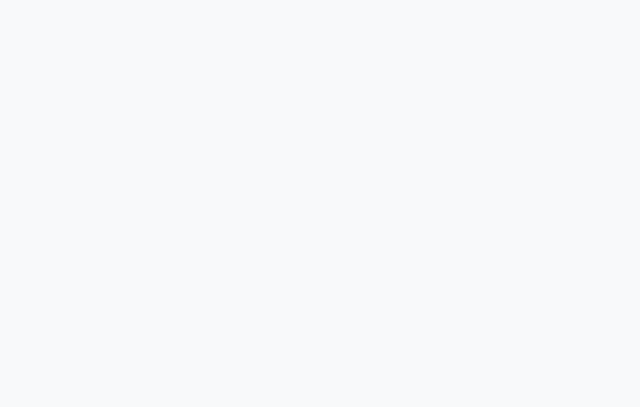
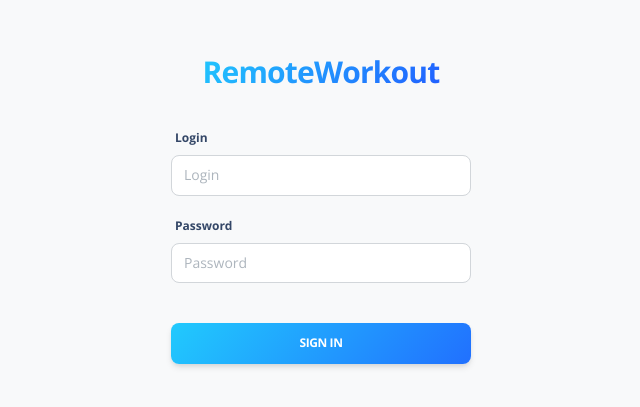
Before and after one commit to vitalii-honchar/remote-workout-ui, a Vue app: page /price#/login in a window 1280 px wide. Before the commit this address had no page. Shown: the part 101-508 px from the top of the page, without its empty margins (319-959 px from the left). Built offline with nearby package versions, Linux system fonts and the light colour scheme.

Commit message:
Implemented login flow

```diff
--- a/src/components/App.vue
+++ b/src/components/App.vue
@@ -1,11 +1,30 @@
 
 <script>
+import "@/assets/css/nucleo-icons.css"
+import "@/assets/css/nucleo-svg.css"
+import "perfect-scrollbar/dist/perfect-scrollbar"
+import "smooth-scrollbar/dist/smooth-scrollbar"
+import "bootstrap/dist/css/bootstrap.min.css"
+import "bootstrap"
 import { RouterView } from 'vue-router'
+import {inject} from "vue";
 
 export default {
   name: 'App',
   components: {
     RouterView
+  },
+  async created() {
+    if (this.$route.name !== 'login') {
+      const authenticationService = inject('authenticationService')
+      const authorized = await authenticationService.isAuthorized()
+      if (!authorized) {
+        console.log('Unauthorized ')
+        this.$router.push({ name: 'login' })
+      } else {
+        this.$router.push({ name: 'index' })
+      }
+    }
   }
 }
 </script>
@@ -13,3 +32,7 @@ export default {
 <template>
   <router-view></router-view>
 </template>
+
+<style lang="scss">
+@import "@/assets/scss/soft-ui-dashboard.scss";
+</style>
--- a/src/components/lib/PageTemplate.vue
+++ b/src/components/lib/PageTemplate.vue
@@ -1,10 +1,4 @@
 <script>
-import "../../assets/css/nucleo-icons.css"
-import "../../assets/css/nucleo-svg.css"
-import "perfect-scrollbar/dist/perfect-scrollbar"
-import "smooth-scrollbar/dist/smooth-scrollbar"
-import "bootstrap/dist/css/bootstrap.min.css"
-import "bootstrap"
 import SideBar from "@/components/lib/SideBar";
 import NavBar from "@/components/lib/NavBar";
 
@@ -44,7 +38,3 @@ export default {
     </div>
   </main>
 </template>
-
-<style lang="scss">
-@import "@/assets/scss/soft-ui-dashboard.scss";
-</style>
--- /dev/null
+++ b/src/components/page/LoginPage.vue
@@ -0,0 +1,67 @@
+<script>
+import {inject} from "vue"
+import {InvalidUsernameOrPassword} from "@/service/frontend/authentication-service.mjs"
+
+export default {
+  name: "LoginPage",
+
+  data() {
+    return {
+      login: null,
+      password: null,
+      errorMessage: null
+    }
+  },
+
+  created() {
+    this.authenticationService = inject('authenticationService')
+  },
+
+  methods: {
+    async handleLogin() {
+      try {
+        await this.authenticationService.login(this.login, this.password)
+        this.$router.push({ name: 'index' })
+      } catch (e) {
+        if (e instanceof InvalidUsernameOrPassword) {
+          this.errorMessage = e.message
+        }
+      }
+    }
+  }
+}
+</script>
+
+<template>
+  <main class="main-content mt-0">
+    <div class="container">
+      <div class="row">
+        <div class="col-xl-4 col-lg-5 col-md-6 d-flex flex-column mx-auto">
+          <div class="card card-plain mt-8">
+            <div class="card-header pb-0 text-left bg-transparent text-center">
+              <h3 class="font-weight-bolder text-info text-gradient">RemoteWorkout</h3>
+            </div>
+            <div class="card-body">
+              <div class="alert alert-danger text-white" role="alert" v-show="errorMessage !== null">
+                {{errorMessage}}
+              </div>
+              <form role="form">
+                <label>Login</label>
+                <div class="mb-3">
+                  <input v-model="login" type="text" class="form-control" placeholder="Login" aria-label="Login">
+                </div>
+                <label>Password</label>
+                <div class="mb-3">
+                  <input v-model="password" type="password" class="form-control" placeholder="Password" aria-label="Password" aria-describedby="password-addon">
+                </div>
+                <div class="text-center">
+                  <button @click="handleLogin" type="button" class="btn bg-gradient-info w-100 mt-4 mb-0">Sign in</button>
+                </div>
+              </form>
+            </div>
+          </div>
+        </div>
+      </div>
+    </div>
+  </main>
+</template>
--- a/src/main.js
+++ b/src/main.js
@@ -7,12 +7,17 @@ import App from './components/App'
 import { library } from '@fortawesome/fontawesome-svg-core'
 import { faUsers, faCreditCard, faList, faPersonBiking, faRightFromBracket } from '@fortawesome/free-solid-svg-icons'
 import { FontAwesomeIcon } from '@fortawesome/vue-fontawesome'
+import authorizationService from './service/frontend/authentication-service.mjs'
+import createAuthorizationStore from "@/service/frontend/authentication-store.mjs"
+import createApiService from "@/service/backend/api-service.mjs"
+import LoginPage from "@/components/page/LoginPage";
 
 const routes = [
     { path: '/student', component: StudentsPage, name: 'student' },
     { path: '/price', component: PricePlanPage, name: 'price' },
     { path: '/workout', component: WorkoutPage, name: 'workout' },
-    { path: '/', redirect: '/student' }
+    { path: '/login', component: LoginPage, name: 'login' },
+    { path: '/', redirect: '/student', name: 'index' },
 ]
 
 const router = createRouter({
@@ -23,7 +28,11 @@ const router = createRouter({
 
 library.add(faUsers, faCreditCard, faList, faPersonBiking, faRightFromBracket)
 
+const authorizationStore = createAuthorizationStore(document)
+const apiService = createApiService('/api', authorizationStore)
+
 createApp(App)
     .use(router)
     .component("font-awesome-icon", FontAwesomeIcon)
+    .provide('authenticationService', authorizationService(authorizationStore, apiService))
     .mount('#app')
--- /dev/null
+++ b/src/service/backend/api-service.mjs
@@ -0,0 +1,34 @@
+
+class AuthenticationException extends Error {
+    constructor() {
+        super('Authentication error');
+    }
+}
+
+const apiService = (url, authorizationStore) => {
+
+    return {
+        async get(endpoint, authorizationData = null) {
+            if (authorizationData === null) {
+                authorizationData = authorizationStore.get()
+            }
+
+            const result = await fetch(
+                `${url}/${endpoint}`,
+                {
+                    method: 'GET',
+                    headers: {
+                        'Authorization': `Basic ${authorizationData}`
+                    }
+                }
+            )
+            if (result.status === 401) {
+                throw new AuthenticationException()
+            }
+            return await result.json()
+        }
+    }
+}
+
+export default apiService
+export {AuthenticationException}
--- /dev/null
+++ b/src/service/frontend/authentication-service.mjs
@@ -0,0 +1,52 @@
+import {AuthenticationException} from '../backend/api-service.mjs'
+
+const LOGIN_ENDPOINT = 'auth/login'
+
+const authorizationService = (authorizationStore, apiService) => {
+    const checkLogin = async (authorizationData) => {
+        try {
+            const response = await apiService.get(LOGIN_ENDPOINT, authorizationData)
+            return response.success === true
+        } catch (e) {
+            if (e instanceof AuthenticationException) {
+                return false
+            } else {
+                throw e
+            }
+        }
+    }
+
+    const createAuthorizationData = (username, password) => btoa(`${username}:${password}`)
+
+    return {
+        async isAuthorized() {
+            const authorizationData = authorizationStore.get()
+            if (!authorizationData) {
+                return false
+            }
+            return await checkLogin(authorizationData)
+        },
+
+        async login(username, password) {
+            const authorizationData = createAuthorizationData(username, password)
+            if (await checkLogin(authorizationData)) {
+                authorizationStore.store(authorizationData)
+            } else {
+                throw new InvalidUsernameOrPassword()
+            }
+        },
+
+        async logout() {
+            authorizationStore.clear()
+        }
+    }
+}
+
+class InvalidUsernameOrPassword extends Error {
+    constructor() {
+        super('Invalid username or password')
+    }
+}
+
+export default authorizationService
+export {InvalidUsernameOrPassword}
--- /dev/null
+++ b/src/service/frontend/authentication-store.mjs
@@ -0,0 +1,24 @@
+import {cookieGetter, cookieSetter} from "@/service/frontend/cookie.mjs"
+
+const COOKIE_SESSION_ID = 'session_id'
+
+const authenticationStore = (document) => {
+    const getCookie = cookieGetter(document)
+    const setCookie = cookieSetter(document)
+
+    return {
+        get() {
+            return getCookie(COOKIE_SESSION_ID)
+        },
+
+        store(authorizationData) {
+            setCookie(COOKIE_SESSION_ID, authorizationData)
+        },
+
+        clear() {
+            setCookie(COOKIE_SESSION_ID, '')
+        }
+    }
+}
+
+export default authenticationStore
--- /dev/null
+++ b/src/service/frontend/cookie.mjs
@@ -0,0 +1,18 @@
+
+const cookieGetter = (document) => {
+    return (name) => {
+        const foundCookie = document.cookie.split(';')
+            .filter(cookie => cookie.includes("="))
+            .map(cookie => cookie.split('='))
+            .find(cookie => cookie[0].trim() === name)
+        return foundCookie ? foundCookie[1] : null
+    }
+}
+
+const cookieSetter = (document) => {
+    return (name, value) => {
+        document.cookie = `${name}=${value}`
+    }
+}
+
+export { cookieGetter, cookieSetter }
--- a/vue.config.js
+++ b/vue.config.js
@@ -1,4 +1,15 @@
 const { defineConfig } = require('@vue/cli-service')
 module.exports = defineConfig({
-  transpileDependencies: true
+  transpileDependencies: true,
+  devServer: {
+    proxy: {
+      '^/api': {
+        target: 'http://localhost:3000',
+        pathRewrite: {
+          '^/api': ''
+        },
+        changeOrigin: true
+      },
+    }
+  }
 })
```
